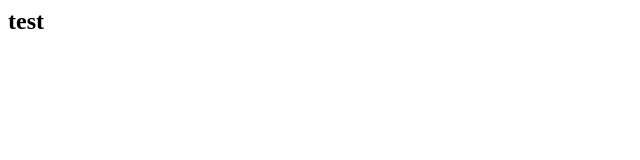
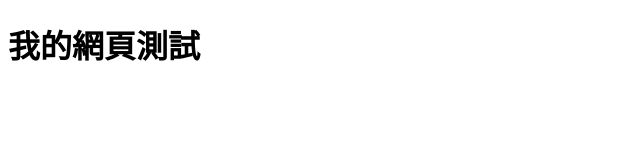
Before and after one commit to 3B132096/3B132096-html-test, a plain HTML site: page index.html in a window 1280 px wide. Shown: the whole page, without its empty margins (0-640 px from the left). Drawn offline with Linux system fonts and the light colour scheme.

Commit message:
html-test2

```diff
--- a/index.html
+++ b/index.html
@@ -1,9 +1,15 @@
-<html>
+<!DOCTYPE html>
+<html lang="en">
+
+<head>
+    <meta charset="UTF-8">
+    <meta http-equiv="X-UA-Compatible" content="IE=edge">
+    <meta name="viewport" content="width=device-width, initial-scale=1.0">
+    <title>GITHUB網頁測試</title>
+</head>
 
 <body>
-    <section>
-        <h1>test</h1>
-    </section>
+    <h1>我的網頁測試</h1>
 </body>
 
 </html>
```
